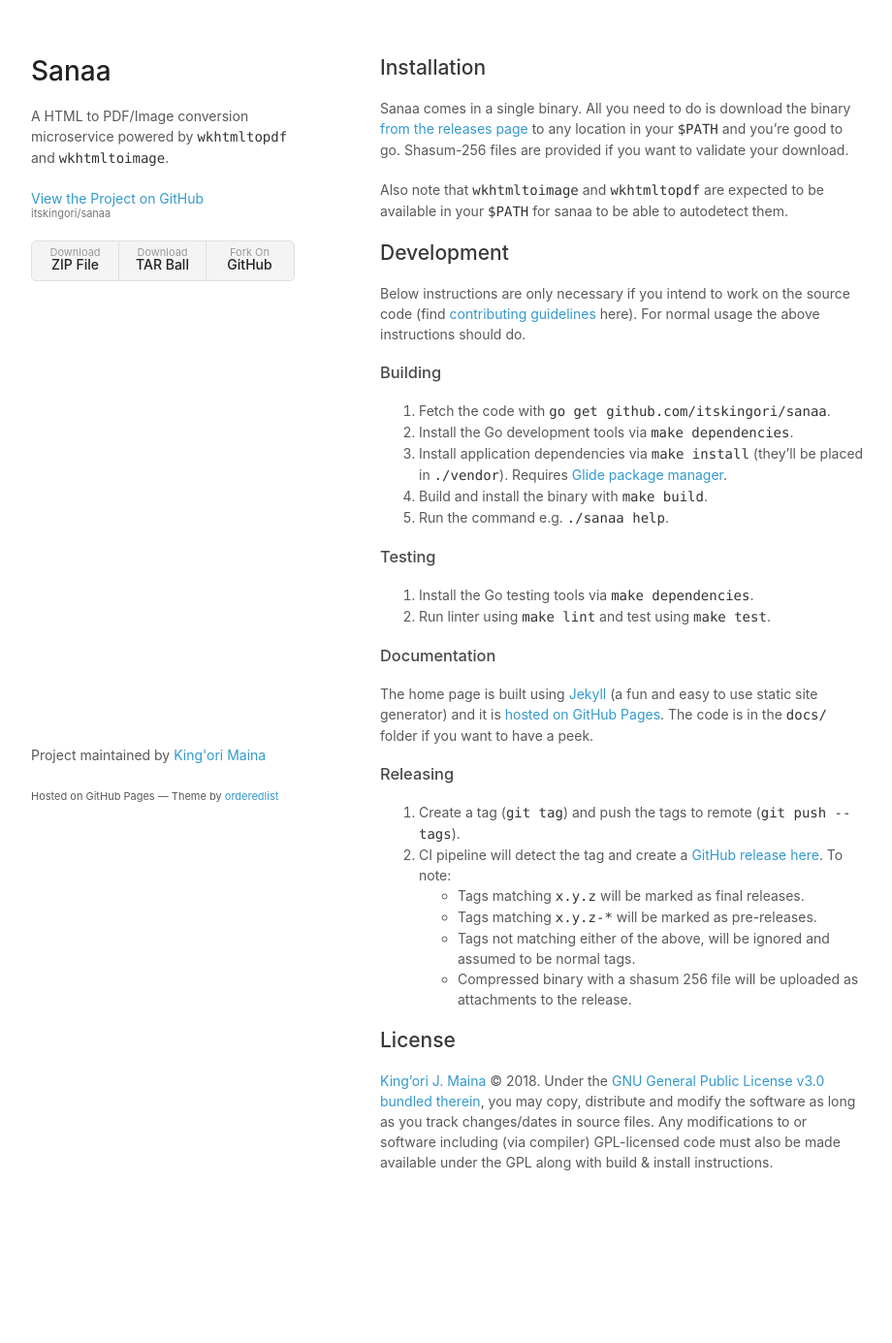
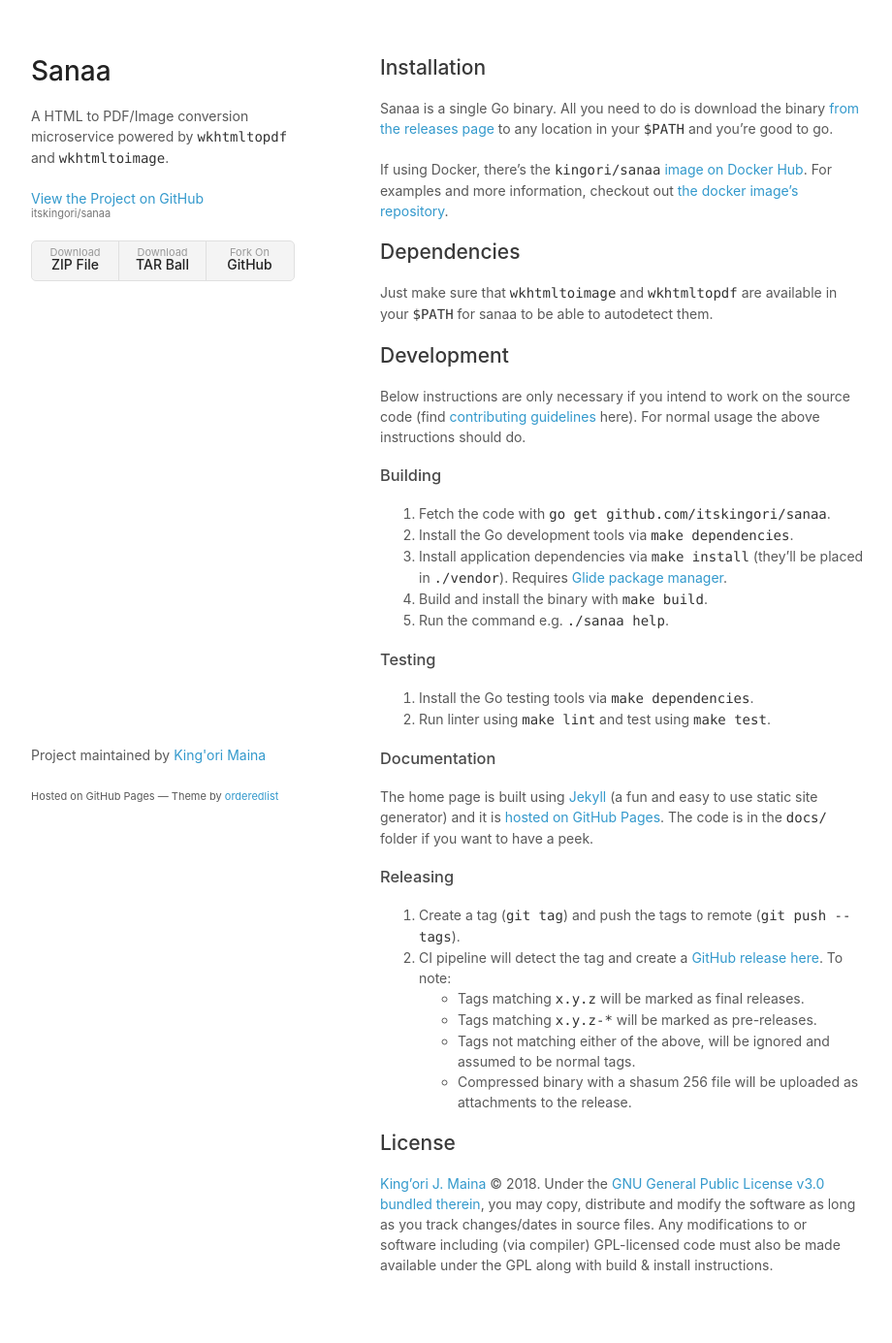
Before and after one commit to itskingori/sanaa, a Jekyll site: the page built from docs/index.md, in a window 1280 px wide. Shown: the whole page at 97% size, without its empty margins (178-1098 px from the left). Built offline with Jekyll 4.4.1, drawn with Linux system fonts in a browser that asks for light colours; before the commit the page ends 1279 px from its top, so only the background shows below that.

Commit message:
Reword installation notes and separate to a dependencies section

```diff
--- a/docs/index.md
+++ b/docs/index.md
@@ -5,12 +5,18 @@
 
 ## Installation
 
-Sanaa comes in a single binary. All you need to do is download the binary [from
-the releases page][releases] to any location in your `$PATH` and you're good to
-go. Shasum-256 files are provided if you want to validate your download.
+Sanaa is a single Go binary. All you need to do is download the binary [from the
+releases page][releases] to any location in your `$PATH` and you're good to go.
 
-Also note that `wkhtmltoimage` and `wkhtmltopdf` are expected to be available in
-your `$PATH` for sanaa to be able to autodetect them.
+If using Docker, there's the `kingori/sanaa` [image on Docker Hub][dockerhub].
+For examples and more information, checkout out [the docker image's
+repository][dockerrepo].
+
+## Dependencies
+
+Just make sure that `wkhtmltoimage` and `wkhtmltopdf`  are available in your
+`$PATH` for sanaa to be able to autodetect them.
+
 
 ## Development
 
```
Also changed, not shown: other parts of docs/index.md (+2 -0 lines).
